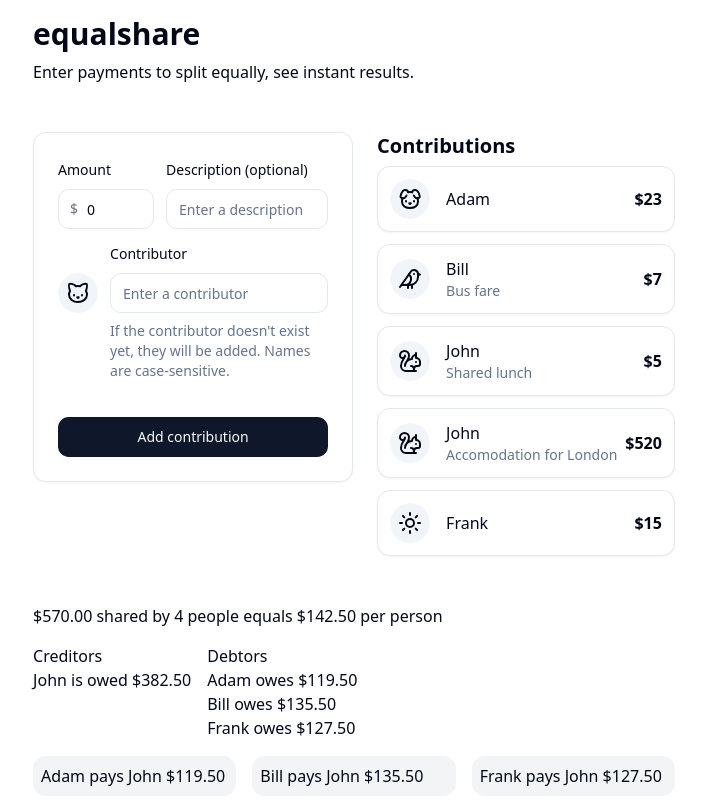
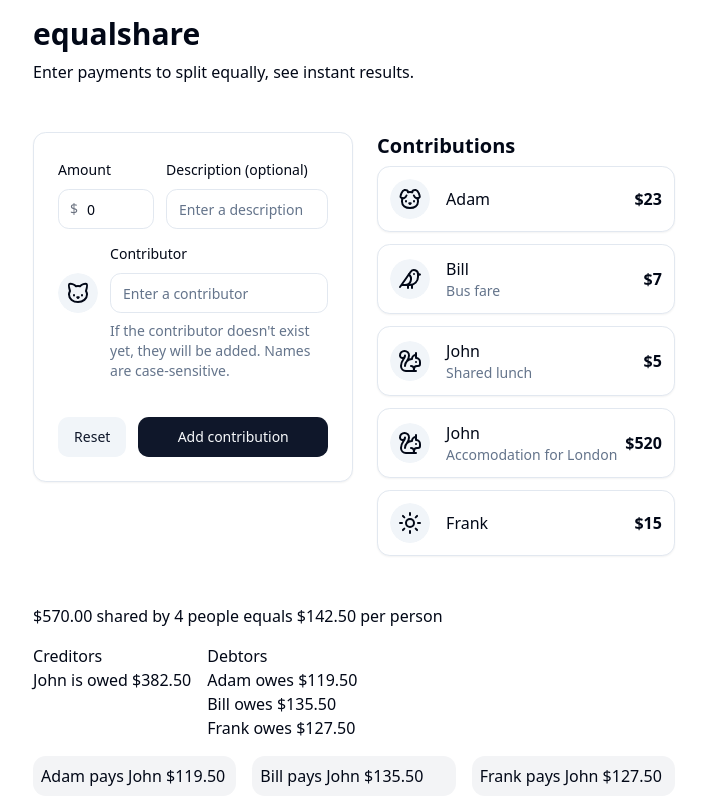
Before and after one commit to adamzuch/equal-share-app, a React (Vite) app: page / in a window 1280 px wide. Shown: the whole page, without its empty margins (286-992 px from the left). Built offline with nearby package versions, Linux system fonts and the light colour scheme.

Commit message:
remove unused imports, prepend contributions so most recent appear first

```diff
--- a/src/App.tsx
+++ b/src/App.tsx
@@ -63,7 +63,7 @@ function App() {
   }
 
   const addContribution = (contribution: Contribution) => {
-    setContributions([...contributions, contribution])
+    setContributions([contribution, ...contributions])
   }
 
   return (
@@ -89,7 +89,7 @@ function App() {
 
             <div className="grid grid-cols-1 sm:grid-cols-1auto-rows-[1fr]  gap-3">
               {contributions.map((contribution, i) => (
-                <ContributionCard contribution={contribution} key={i} />
+                <ContributionCard key={i} contribution={contribution} />
               ))}
             </div>
           </div>
--- a/src/components/NewContributionForm.tsx
+++ b/src/components/NewContributionForm.tsx
@@ -15,14 +15,8 @@ import {
 import { Input } from '@/components/ui/input'
 import { Button } from './ui/button'
 import { Avatar, AvatarFallback } from '@/components/ui/avatar'
-import { Apple, Banana, Cat } from 'lucide-react'
-import {
-  Card,
-  CardContent,
-  CardDescription,
-  CardHeader,
-  CardTitle,
-} from './ui/card'
+import { Cat } from 'lucide-react'
+import { Card, CardContent } from './ui/card'
 
 const formSchema = z.object({
   amount: z.coerce
@@ -164,10 +158,18 @@ export function NewContributionForm({
                 />
               </div>
             </div>
-
-            <Button className="mt-6" variant="default" type="submit">
-              Add contribution
-            </Button>
+            <div className="mt-6 flex gap-3 space-between">
+              <Button
+                onClick={() => form.reset()}
+                variant="secondary"
+                type="reset"
+              >
+                Reset
+              </Button>
+              <Button className="flex-1" variant="default" type="submit">
+                Add contribution
+              </Button>
+            </div>
           </form>
         </Form>
       </CardContent>
```
